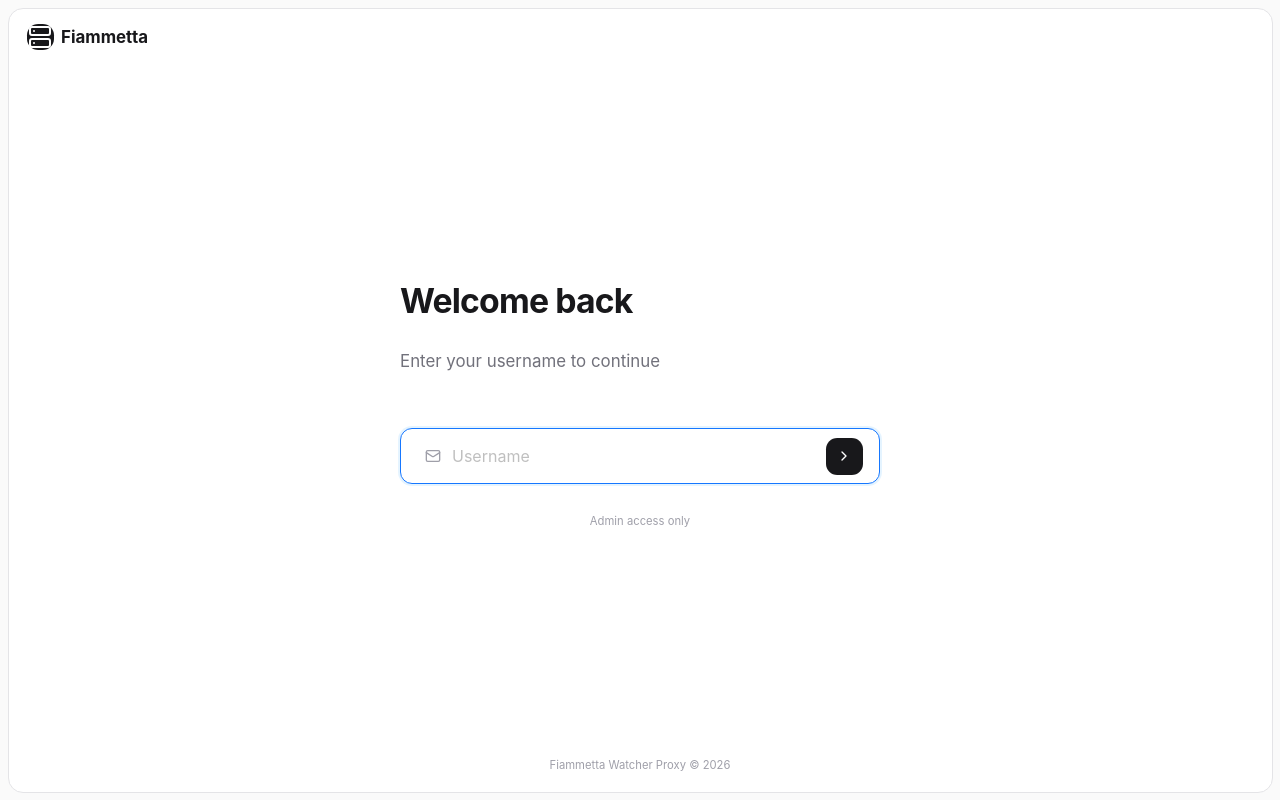
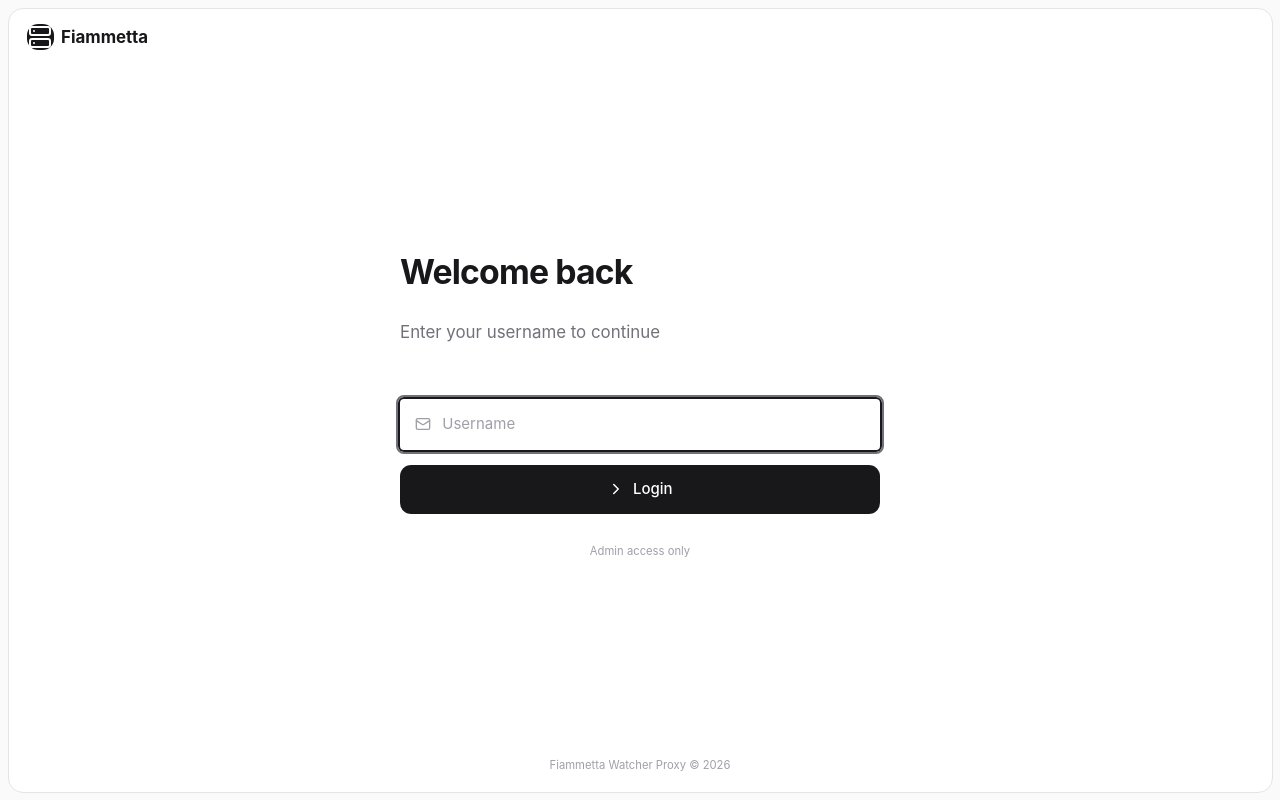
Before and after one commit to Jyf0214/Fiammetta-Watcher-Proxy, a Next.js app: page /admin/login in a window 1280 px wide. Built offline with nearby package versions, Linux system fonts and the light colour scheme.

Commit message:
fix: 重写登录页使用原生表单（修复无反馈问题）

```diff
--- a/src/app/admin/login/page.tsx
+++ b/src/app/admin/login/page.tsx
@@ -1,12 +1,11 @@
 "use client";
 
-import { useState, useRef, useEffect } from "react";
+import { useState, useEffect } from "react";
 import { useRouter } from "next/navigation";
-import { Input, Form, message } from "antd";
-import { Mail, Lock, ChevronRight } from "lucide-react";
 import { useTranslation } from "react-i18next";
 import AuthLayout from "@/components/auth/AuthLayout";
 import AuthCard from "@/components/auth/AuthCard";
+import { Mail, Lock, ChevronRight, ArrowLeft } from "lucide-react";
 import "@/lib/i18n";
 
 export default function AdminLoginPage() {
@@ -15,54 +14,74 @@ export default function AdminLoginPage() {
   const [loading, setLoading] = useState(false);
   const [step, setStep] = useState<"username" | "password">("username");
   const [username, setUsername] = useState("");
-  const inputRef = useRef<React.ComponentRef<typeof Input>>(null);
-  const [form] = Form.useForm();
+  const [password, setPassword] = useState("");
+  const [error, setError] = useState("");
+  const [success, setSuccess] = useState("");
 
+  // 自动聚焦
   useEffect(() => {
-    inputRef.current?.focus();
+    const el = document.getElementById(
+      step === "username" ? "login-username" : "login-password"
+    );
+    el?.focus();
   }, [step]);
 
-  const handleCheckUser = (values: { username: string }) => {
-    setUsername(values.username);
+  const handleSubmitUsername = (e: React.FormEvent) => {
+    e.preventDefault();
+    setError("");
+    setSuccess("");
+    if (!username.trim()) {
+      setError(t("auth.username") + "不能为空");
+      return;
+    }
     setStep("password");
   };
 
-  const handleLogin = async (values: { password: string }) => {
+  const handleLogin = async (e: React.FormEvent) => {
+    e.preventDefault();
+    setError("");
+    setSuccess("");
+
+    if (!password) {
+      setError(t("auth.password") + "不能为空");
+      return;
+    }
+
     setLoading(true);
     try {
       const res = await fetch("/api/admin/auth", {
         method: "POST",
         headers: { "Content-Type": "application/json" },
-        body: JSON.stringify({ username, password: values.password }),
+        body: JSON.stringify({ username: username.trim(), password }),
       });
 
       const data = await res.json();
 
       if (data.success) {
-        message.success(data.message || t("auth.login_success"));
-        router.push("/admin");
+        setSuccess(data.message || t("auth.login_success"));
+        setTimeout(() => router.push("/admin"), 800);
       } else {
-        message.error(data.error || t("auth.login_failed"));
+        setError(data.error || t("auth.login_failed"));
       }
     } catch {
-      message.error(t("auth.login_failed"));
+      setError(t("auth.login_failed"));
     } finally {
       setLoading(false);
     }
   };
 
-  const handleBackToUsername = () => {
+  const handleBack = () => {
     setStep("username");
-    setUsername("");
+    setPassword("");
+    setError("");
+    setSuccess("");
   };
 
-  const inputStyle = {
-    padding: "14px 16px",
-    height: 56,
-    fontSize: 16,
-    lineHeight: 1.6,
-    borderRadius: 12,
-  };
+  const inputStyle =
+    "w-full px-4 py-3.5 text-base rounded-xl border border-zinc-200 dark:border-zinc-700 bg-white dark:bg-zinc-800 text-zinc-900 dark:text-zinc-100 placeholder:text-zinc-400 dark:placeholder:text-zinc-500 focus:outline-none focus:ring-2 focus:ring-zinc-900 dark:focus:ring-zinc-100 focus:border-transparent transition-all";
+
+  const btnPrimary =
+    "w-full flex items-center justify-center gap-2 py-3.5 rounded-xl bg-zinc-900 dark:bg-zinc-100 text-white dark:text-zinc-900 font-medium hover:opacity-90 transition-opacity disabled:opacity-50 disabled:cursor-not-allowed text-base";
 
   const renderUsernameStep = () => (
     <AuthCard
@@ -76,32 +95,41 @@ export default function AdminLoginPage() {
         </div>
       }
     >
-      <Form form={form} layout="vertical" onFinish={handleCheckUser}>
-        <Form.Item
-          name="username"
-          rules={[
-            { required: true, message: t("auth.username") + "不能为空" },
-          ]}
-          style={{ marginBottom: 0 }}
-        >
-          <Input
+      <form onSubmit={handleSubmitUsername} className="flex flex-col gap-4">
+        <div className="relative">
+          <Mail
+            size={16}
+            className="absolute left-4 top-1/2 -translate-y-1/2 text-zinc-400"
+          />
+          <input
+            id="login-username"
+            type="text"
+            value={username}
+            onChange={(e) => setUsername(e.target.value)}
             placeholder={t("auth.username")}
-            ref={inputRef}
-            size="large"
-            prefix={<Mail size={16} className="mx-2 text-zinc-400" />}
-            style={inputStyle}
-            suffix={
-              <button
-                type="button"
-                onClick={() => form.submit()}
-                className="flex items-center justify-center w-10 h-10 rounded-xl bg-zinc-900 dark:bg-zinc-100 text-white dark:text-zinc-900 hover:opacity-90 transition-opacity"
-              >
-                <ChevronRight size={16} />
+            className={inputStyle + " pl-11 pr-4"}
+            autoComplete="username"
+            autoFocus
+          />
+        </div>
+
+        {error && (
+          <div className="px-3 py-2 rounded-lg bg-red-50 dark:bg-red-900/20 border border-red-200 dark:border-red-800 text-red-600 dark:text-red-400 text-sm">
+            {error}
+          </div>
+        )}
+
+        {success && (
+          <div className="px-3 py-2 rounded-lg bg-green-50 dark:bg-green-900/20 border border-green-200 dark:border-green-800 text-green-600 dark:text-green-400 text-sm">
+            {success}
+          </div>
+        )}
+
+        <button type="submit" className={btnPrimary} disabled={loading}>
+          <ChevronRight size={18} />
+          {t("auth.login") || "下一步"}
         </button>
-            }
-          />
-        </Form.Item>
-      </Form>
+      </form>
     </AuthCard>
   );
 
@@ -110,57 +138,64 @@ export default function AdminLoginPage() {
       title={t("auth.welcome_back") || "欢迎回来"}
       subtitle={t("auth.input_password") || "输入密码以登录"}
       footer={
-        <div className="flex flex-col gap-4">
         <button
           type="button"
-            onClick={handleBackToUsername}
-            className="flex items-center justify-center gap-2 w-full py-3 rounded-xl border border-zinc-200 dark:border-zinc-700 text-zinc-700 dark:text-zinc-300 hover:bg-zinc-50 dark:hover:bg-zinc-800 transition-colors text-sm font-medium"
+          onClick={handleBack}
+          className="flex items-center justify-center gap-2 w-full py-3 rounded-xl border border-zinc-200 dark:border-zinc-700 text-zinc-700 dark:text-zinc-300 hover:bg-zinc-50 dark:hover:bg-zinc-800 transition-colors text-sm font-medium mt-4"
         >
-            <ChevronRight size={14} className="rotate-180" />
+          <ArrowLeft size={14} />
           {t("common.back") || "返回"}
         </button>
-        </div>
       }
     >
-      <span className="text-lg text-zinc-900 dark:text-zinc-100 font-medium">
+      <div className="text-base text-zinc-900 dark:text-zinc-100 font-medium mb-4">
         {username}
-      </span>
-      <Form
-        form={form}
-        layout="vertical"
-        style={{ marginTop: 16 }}
-        onFinish={handleLogin}
-      >
-        <Form.Item
-          name="password"
-          rules={[
-            { required: true, message: t("auth.password") + "不能为空" },
-          ]}
-          style={{ marginBottom: 0 }}
-        >
-          <Input.Password
+      </div>
+      <form onSubmit={handleLogin} className="flex flex-col gap-4">
+        <div className="relative">
+          <Lock
+            size={16}
+            className="absolute left-4 top-1/2 -translate-y-1/2 text-zinc-400"
+          />
+          <input
+            id="login-password"
+            type="password"
+            value={password}
+            onChange={(e) => setPassword(e.target.value)}
             placeholder={t("auth.password")}
-            ref={inputRef}
-            size="large"
-            prefix={<Lock size={16} className="mx-2 text-zinc-400" />}
-            style={inputStyle}
-            suffix={
+            className={inputStyle + " pl-11 pr-4"}
+            autoComplete="current-password"
+            autoFocus
+          />
+        </div>
+
+        {error && (
+          <div className="px-3 py-2 rounded-lg bg-red-50 dark:bg-red-900/20 border border-red-200 dark:border-red-800 text-red-600 dark:text-red-400 text-sm">
+            {error}
+          </div>
+        )}
+
+        {success && (
+          <div className="px-3 py-2 rounded-lg bg-green-50 dark:bg-green-900/20 border border-green-200 dark:border-green-800 text-green-600 dark:text-green-400 text-sm">
+            {success}
+          </div>
+        )}
+
         <button
-                type="button"
-                onClick={() => form.submit()}
+          type="submit"
+          className={btnPrimary}
           disabled={loading}
-                className="flex items-center justify-center w-10 h-10 rounded-xl bg-zinc-900 dark:bg-zinc-100 text-white dark:text-zinc-900 hover:opacity-90 transition-opacity disabled:opacity-50"
         >
           {loading ? (
-                  <div className="w-4 h-4 border-2 border-current border-t-transparent rounded-full animate-spin" />
+            <div className="w-5 h-5 border-2 border-current border-t-transparent rounded-full animate-spin" />
           ) : (
-                  <ChevronRight size={16} />
+            <>
+              <ChevronRight size={18} />
+              {t("auth.login") || "登录"}
+            </>
           )}
         </button>
-            }
-          />
-        </Form.Item>
-      </Form>
+      </form>
     </AuthCard>
   );
 
```
Lines whose indentation alone changed are shown as unchanged.
